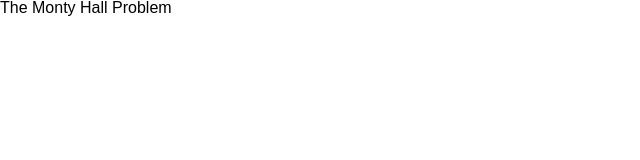
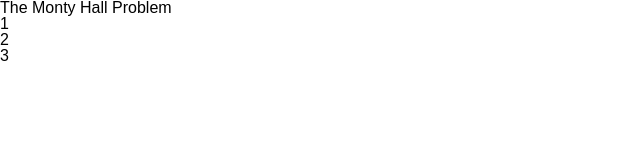
Before and after one commit to jmagrippis/monty-hall, a React (Create React App) app: page / in a window 1280 px wide. Shown: the top 160 px of the page, without its empty margins (0-640 px from the left). Built offline with nearby package versions, Linux system fonts and the light colour scheme.

Commit message:
Creates helpers to initialize the game

```diff
--- a/src/components/App.js
+++ b/src/components/App.js
@@ -1,4 +1,6 @@
 import React, { PureComponent } from 'react'
+
+import GameArea from './GameArea/GameArea'
 
 class App extends PureComponent {
   render() {
@@ -7,6 +9,7 @@ class App extends PureComponent {
         <header>
           <h1>The Monty Hall Problem</h1>
         </header>
+        <GameArea />
       </div>
     )
   }
--- /dev/null
+++ b/src/components/GameArea/Door/Door.js
@@ -0,0 +1,16 @@
+import React, { PureComponent } from 'react'
+
+class Door extends PureComponent {
+  onClick = () => {
+    const { id, onClick } = this.props
+    if (!onClick) return
+    onClick(id)
+  }
+
+  render() {
+    const { label } = this.props
+    return <div onClick={this.onClick}>{label}</div>
+  }
+}
+
+export default Door
--- /dev/null
+++ b/src/components/GameArea/GameArea.js
@@ -0,0 +1,18 @@
+import React, { PureComponent } from 'react'
+
+import Door from './Door/Door'
+import getGameDoors from '../../utils/getGameDoors'
+import getRandomIntBetween from '../../utils/getRandomIntBetween'
+
+const amount = 3
+const doors = getGameDoors(amount, getRandomIntBetween(0, amount - 1))
+
+class GameArea extends PureComponent {
+  render() {
+    return (
+      <div>{doors.map(({ prize }, i) => <Door key={i} label={i + 1} />)}</div>
+    )
+  }
+}
+
+export default GameArea
--- /dev/null
+++ b/src/utils/getGameDoors.js
@@ -0,0 +1,4 @@
+const getGameDoors = (amount = 3, winningIndex = 0) =>
+  [...Array(amount).keys()].map(i => ({ prize: winningIndex === i }))
+
+export default getGameDoors
--- /dev/null
+++ b/src/utils/getRandomIntBetween.js
@@ -0,0 +1,7 @@
+function getRandomIntBetween(min = 0, max = 1) {
+  if (max < min)
+    throw new Error(`Given min (${min}) is bigger than given max (${max})`)
+  return Math.floor(Math.random() * (max - min + 1) + min)
+}
+
+export default getRandomIntBetween
```
Also changed, not shown: 2 other files (tests, documents, lock files or other folders).
